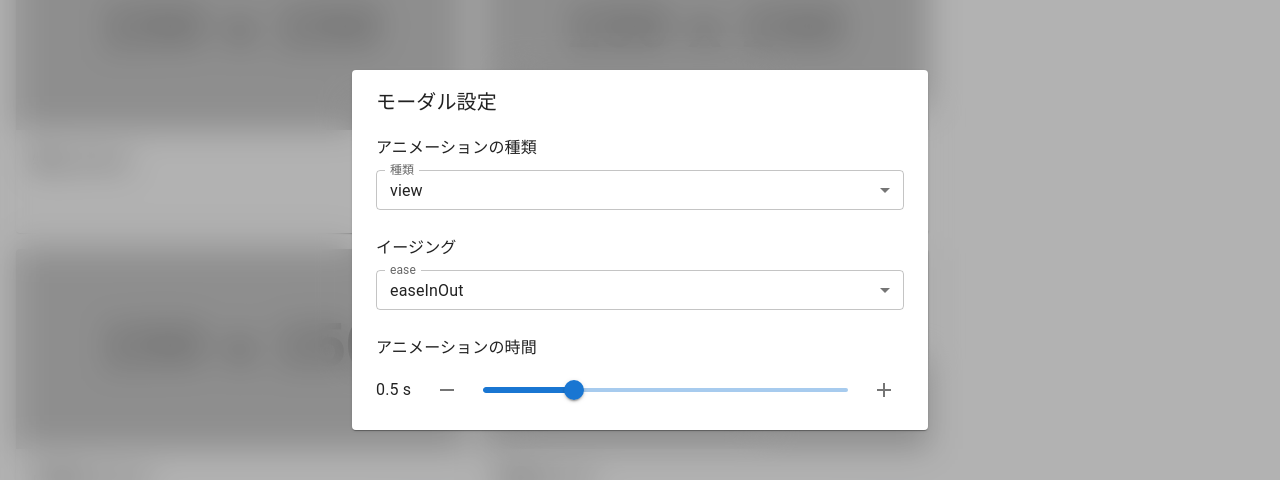
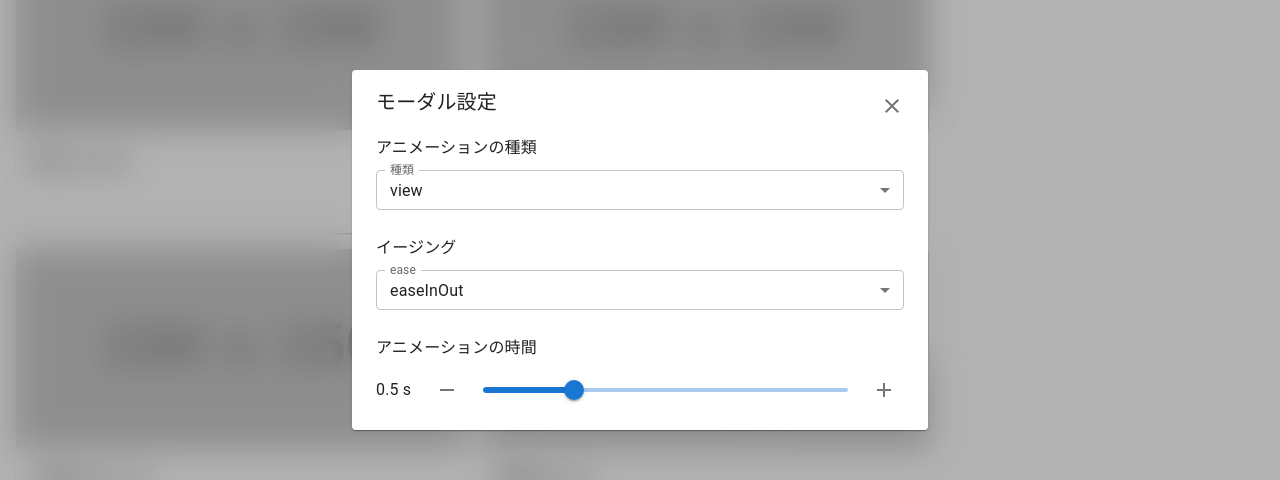
Before and after one commit to i-X-ce/modal-animation-research-system-demo, a Next.js app: page /viewtransition-demo in a window 1280 px wide. Both pictures are taken after a click on the button 1221 px from the left and 32 px from the top of the page. Shown: the part 150-630 px from the top of the page. Built offline with nearby package versions, Linux system fonts and the light colour scheme.

Commit message:
✨ 閉じるボタンを追加

```diff
--- a/app/viewtransition-demo/_components/Modal.tsx
+++ b/app/viewtransition-demo/_components/Modal.tsx
@@ -5,6 +5,7 @@ import { useModalStore } from "../_stores/modalStore";
 import { AnimatePresence, motion } from "motion/react";
 import clsx from "clsx";
 import { MouseEventHandler, useState } from "react";
+import ModalCloseButton from "./ModalCloseButton";
 
 const Modal = () => {
   const closeModal = useModalStore((s) => s.closeModal);
@@ -56,9 +57,13 @@ const Modal = () => {
             transition={transition}
           >
             <Paper
-              className={clsx(isAnimation ? "overflow-clip" : "overflow-auto")}
+              className={clsx(
+                "relative",
+                isAnimation ? "overflow-clip" : "overflow-auto",
+              )}
               sx={{ height: `${size}dvh`, width: `${size}dvw` }}
             >
+              <ModalCloseButton />
               {content}
             </Paper>
           </motion.div>
--- /dev/null
+++ b/app/viewtransition-demo/_components/ModalCloseButton.tsx
@@ -0,0 +1,27 @@
+"use client";
+
+import { motion } from "motion/react";
+import { useModalStore } from "../_stores/modalStore";
+import { IconButton } from "@mui/material";
+import { Close } from "@mui/icons-material";
+
+const ModalCloseButton = () => {
+  const closeModal = useModalStore((s) => s.closeModal);
+  const transition = useModalStore((s) => s.getTransition)();
+
+  return (
+    <motion.div
+      className="absolute p-4 top-0 right-0"
+      initial={{ opacity: 0 }}
+      animate={{ opacity: 1 }}
+      exit={{ opacity: 0 }}
+      transition={transition}
+    >
+      <IconButton onClick={closeModal}>
+        <Close />
+      </IconButton>
+    </motion.div>
+  );
+};
+
+export default ModalCloseButton;
```
